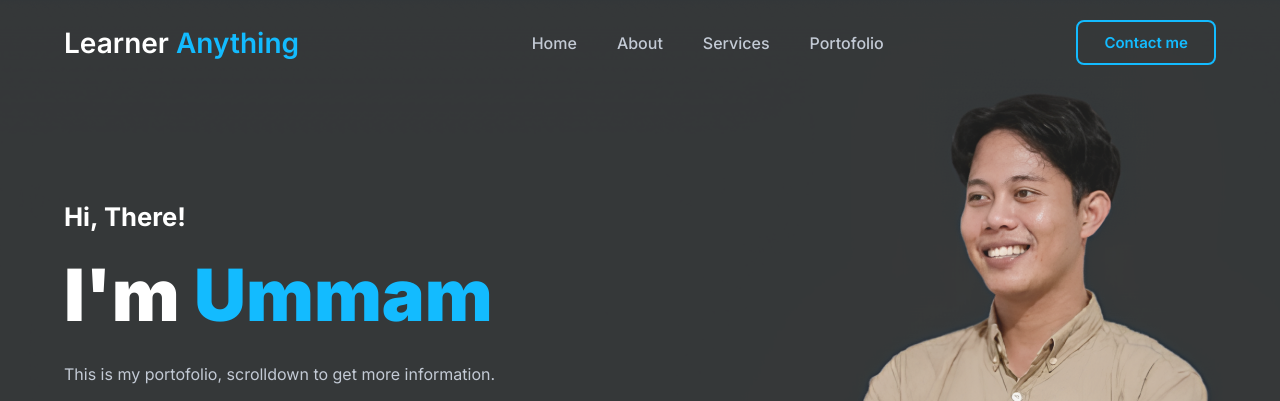
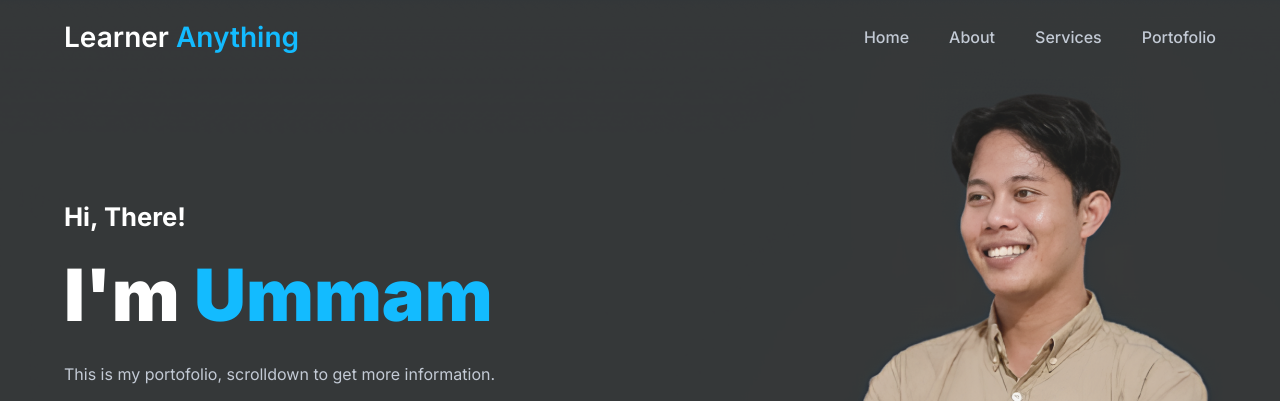
Before and after one commit to ahmadwahyuummam/portofolio, a plain HTML site: page index.html in a window 1280 px wide. Shown: the top 401 px of the page. Drawn offline with nearby package versions, Linux system fonts and the light colour scheme.

Commit message:
Fix HTML formatting and remove duplicates

```diff
--- a/index.html
+++ b/index.html
@@ -40,9 +40,6 @@
         <li><a href="#services">Services</a></li>
         <li><a href="#portofolio">Portofolio</a></li>
       </ul>
-      <div class="top-btnn">
-        <a href="https://wa.me/6285826350835" class="h-btn">Contact me</a>
-      </div>
     </header>
 
     <!-- hero -->
```
